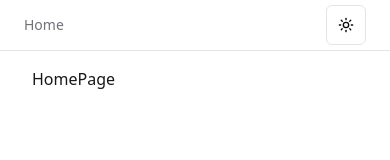
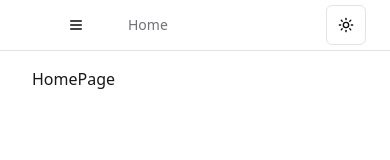
Before and after one commit to StereoPT/auto-flow, a Next.js app: page / in a window 390 px wide. Shown: the top 160 px of the page. Built offline with nearby package versions, Linux system fonts and the light colour scheme.

Commit message:
feat: mobile sidebar

```diff
--- a/app/(dashboard)/layout.tsx
+++ b/app/(dashboard)/layout.tsx
@@ -1,5 +1,5 @@
 import { BreadcrumbHeader } from '@/components/BreadcrumbHeader';
-import { DesktopSidebar } from '@/components/DesktopSidebar';
+import { DesktopSidebar } from '@/components/Sidebar';
 import { ModeToggle } from '@/components/ThemeModeToggle';
 import { Separator } from '@/components/ui/separator';
 import { ReactNode } from 'react';
--- a/components/BreadcrumbHeader.tsx
+++ b/components/BreadcrumbHeader.tsx
@@ -8,6 +8,7 @@
   BreadcrumbList,
 } from './ui/breadcrumb';
 import React from 'react';
+import { MobileSidebar } from './Sidebar';
 
 export const BreadcrumbHeader = () => {
   const pathname = usePathname();
@@ -15,6 +16,7 @@
 
   return (
     <div className="flex items-center flex-start">
+      <MobileSidebar />
       <Breadcrumb>
         <BreadcrumbList>
           {paths.map((path, index) => (
--- a/components/DesktopSidebar.tsx
+++ b/components/Sidebar.tsx
@@ -4,12 +4,15 @@
   CoinsIcon,
   HomeIcon,
   Layers2Icon,
+  MenuIcon,
   ShieldCheckIcon,
 } from 'lucide-react';
 import { Logo } from './Logo';
 import Link from 'next/link';
-import { buttonVariants } from './ui/button';
+import { Button, buttonVariants } from './ui/button';
 import { usePathname } from 'next/navigation';
+import { Sheet, SheetContent, SheetTrigger } from './ui/sheet';
+import { useState } from 'react';
 
 const routes = [
   {
@@ -66,3 +69,49 @@
     </div>
   );
 };
+
+export const MobileSidebar = () => {
+  const [isOpen, setOpen] = useState(false);
+
+  const pathname = usePathname();
+  const activeRoute =
+    routes.find(
+      (route) => route.href.length > 0 && pathname.includes(route.href),
+    ) || routes[0];
+
+  return (
+    <div className="block border-separate bg-background md:hidden">
+      <nav className="container flex items-center justify-between px-8">
+        <Sheet open={isOpen} onOpenChange={setOpen}>
+          <SheetTrigger asChild>
+            <Button variant="ghost" size="icon">
+              <MenuIcon />
+            </Button>
+          </SheetTrigger>
+          <SheetContent
+            className="w-[400px] sm:w-[540px] space-y-4"
+            side="left">
+            <Logo />
+            <div className="flex flex-col gap-1">
+              {routes.map((route) => (
+                <Link
+                  key={route.href}
+                  href={route.href}
+                  className={buttonVariants({
+                    variant:
+                      activeRoute.href === route.href
+                        ? 'sidebarItemActive'
+                        : 'sidebarItem',
+                  })}
+                  onClick={() => setOpen((prevOpen) => !prevOpen)}>
+                  <route.icon size={20} />
+                  {route.label}
+                </Link>
+              ))}
+            </div>
+          </SheetContent>
+        </Sheet>
+      </nav>
+    </div>
+  );
+};
```
